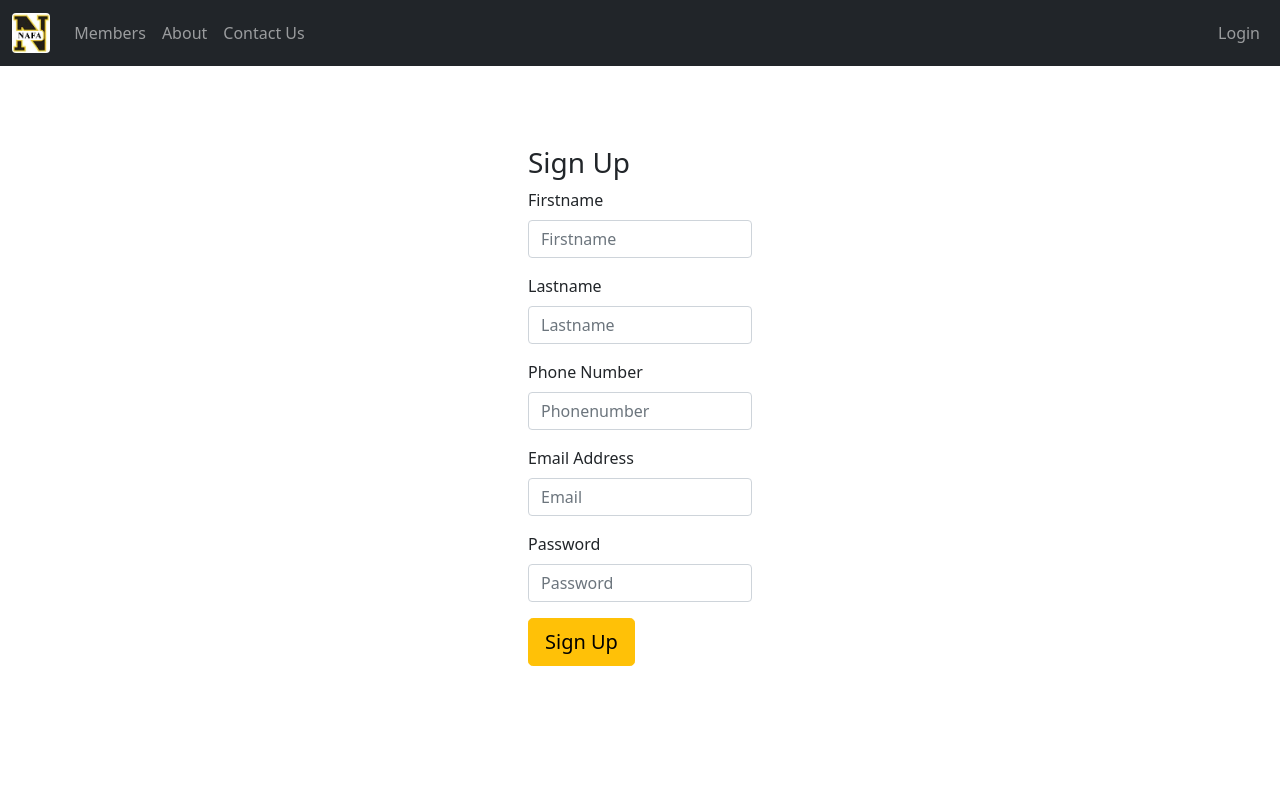
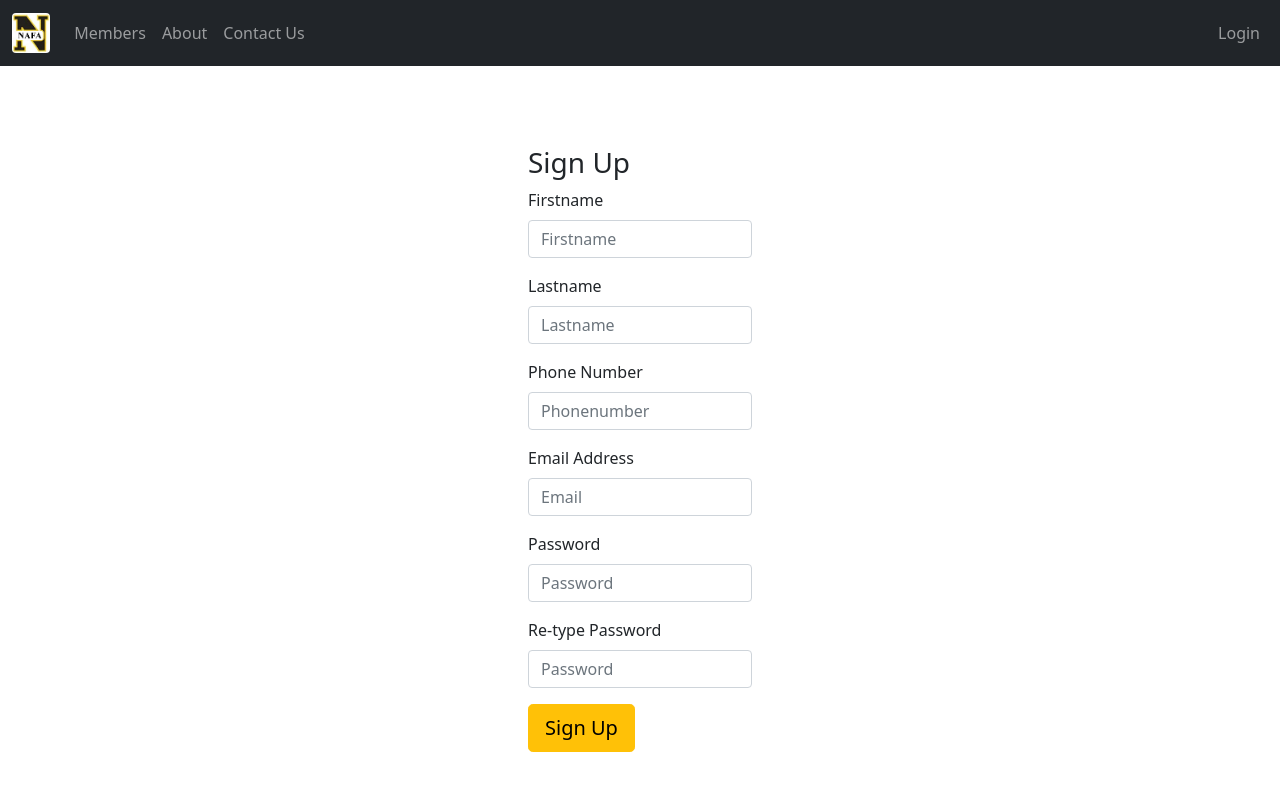
Before and after one commit to olinischal/Falsarii, a React (Create React App) app in the folder Frontend/: page /signup in a window 1280 px wide. Shown: the top 790 px of the page. Built offline with nearby package versions, Linux system fonts and the light colour scheme.

Commit message:
updated login and submit

```diff
--- a/Frontend/src/components/MemberList/index.tsx
+++ b/Frontend/src/components/MemberList/index.tsx
@@ -1,48 +1,29 @@
-import { useEffect, useState } from 'react';
-import MemberData  from '../../types/Member';
-import {Member}  from '../../api/api';
-
-
+import { useEffect, useState } from "react";
+import MemberData from "../../types/Member";
+import { Member } from "../../api/api";
 
 const MemberList = () => {
   const [members, setMembers] = useState<MemberData[]>([]);
   const [isError, setIsError] = useState<boolean>(false);
 
-
   useEffect(() => {
-
-
     Member.getMembers()
       .then((data) => {
-
-				setMembers([... data]);
-                console.log(members);
-
-
-
+        setMembers([...data]);
       })
       .catch((err) => {
         setIsError(true);
       });
-		//return () => {};
   }, []);
 
-    const listItems = members.map((d) => <li key={d.firstName}>{d.firstName}</li>);
+  const listItems = members.map((d) => <li key={d.id}>{d.firstName}</li>);
   return (
     <>
       <div>
         Members are
         {listItems}
-
       </div>
-
     </>
-
-
-
-
   );
-
-
-}
+};
 export default MemberList;
--- a/Frontend/src/components/login/index.tsx
+++ b/Frontend/src/components/login/index.tsx
@@ -36,7 +36,7 @@ const Login = () => {
       validationSchema={LoginSchema}
       onSubmit={submitForm}
     >
-      {({ values, handleChange, handleBlur }) => {
+      {({ values, handleChange, handleBlur, handleSubmit }) => {
         return (
 
            <Container className="mt-5"
@@ -44,7 +44,7 @@ const Login = () => {
 
               <h3>Sign in</h3>
 
-                <Form>
+                <Form onSubmit={handleSubmit}>
 
                   <Form.Group className="mb-3">
 
@@ -84,9 +84,7 @@ const Login = () => {
                     <Button
                       variant="warning"
                       size="lg"
-                      onClick={() => {
-                        submitForm(values);
-                      }}
+                      type="submit"
                     >
                       Sign In
                     </Button>
--- a/Frontend/src/components/signup/index.tsx
+++ b/Frontend/src/components/signup/index.tsx
@@ -1,6 +1,6 @@
-import { Formik, ErrorMessage } from "formik";
+import { Formik, ErrorMessage, FormikProps, FormikHelpers } from "formik";
 import SignupSchema from "./signup-validation";
-import { Button, Form, Container} from "react-bootstrap";
+import { Button, Form, Container } from "react-bootstrap";
 import axios from "axios";
 
 interface signupProps {
@@ -9,14 +9,16 @@ interface signupProps {
   phoneNumber: string;
   email: string;
   password: string;
+  confirmPassword: string;
 }
 
-const initialValues = {
+const initialValues: signupProps = {
   firstName: "",
   lastName: "",
   phoneNumber: "",
   email: "",
   password: "",
+  confirmPassword: "",
 };
 
 const submitForm = (values: signupProps) => {
@@ -35,24 +37,22 @@ const submitForm = (values: signupProps) => {
 
 const Signup = () => {
   return (
-
     <Formik
       initialValues={initialValues}
+      onSubmit={submitForm}
       validationSchema={SignupSchema}
-      onSubmit={submitForm}
     >
-      {(props) => {
-        const { values, handleChange, handleBlur } = props;
+      {(formik) => {
+        const { values, handleChange, handleBlur, handleSubmit } = formik;
         return (
           <>
-
             <Container
               className="mt-5"
-           style={{ width: "18rem", padding: "2rem"}} >
+              style={{ width: "18rem", padding: "2rem" }}
+            >
               <h3>Sign Up</h3>
-            <Form>
+              <Form onSubmit={handleSubmit}>
                 <Form.Group className="mb-3">
-
                   <Form.Label>Firstname</Form.Label>
 
                   <Form.Control
@@ -83,7 +83,6 @@ const Signup = () => {
                   <ErrorMessage name="lastName">
                     {(msg) => <div>{msg}</div>}
                   </ErrorMessage>
-
                 </Form.Group>
                 <Form.Group className="mb-3">
                   <Form.Label>Phone Number</Form.Label>
@@ -115,7 +114,6 @@ const Signup = () => {
                   <ErrorMessage name="email">
                     {(msg) => <div>{msg}</div>}
                   </ErrorMessage>
-
                 </Form.Group>
                 <Form.Group className="mb-3">
                   <Form.Label>Password</Form.Label>
@@ -133,20 +131,37 @@ const Signup = () => {
                     {(msg) => <div>{msg}</div>}
                   </ErrorMessage>
                 </Form.Group>
+
+                <Form.Group className="mb-3">
+                  <Form.Label>Re-type Password</Form.Label>
+                  <Form.Control
+                    type="password"
+                    name="confirmPassword"
+                    id="password"
+                    placeholder="Password"
+                    value={values.confirmPassword}
+                    onChange={handleChange}
+                    onBlur={handleBlur}
+                  />
+
+                  <ErrorMessage name="confirmPassword">
+                    {(msg) => <div>{msg}</div>}
+                  </ErrorMessage>
+                </Form.Group>
                 <Button
                   variant="warning"
                   size="lg"
-                      onClick={() => {
-                        submitForm(values);
-                      }}
-                    >Sign Up</Button>
+                  type="submit"
+
+                >
+                  Sign Up
+                </Button>
               </Form>
             </Container>
           </>
         );
       }}
     </Formik>
-
   );
 };
 
```
Also changed, not shown: 1 other file (tests, documents, lock files or other folders). Lines whose indentation alone changed are shown as unchanged.
